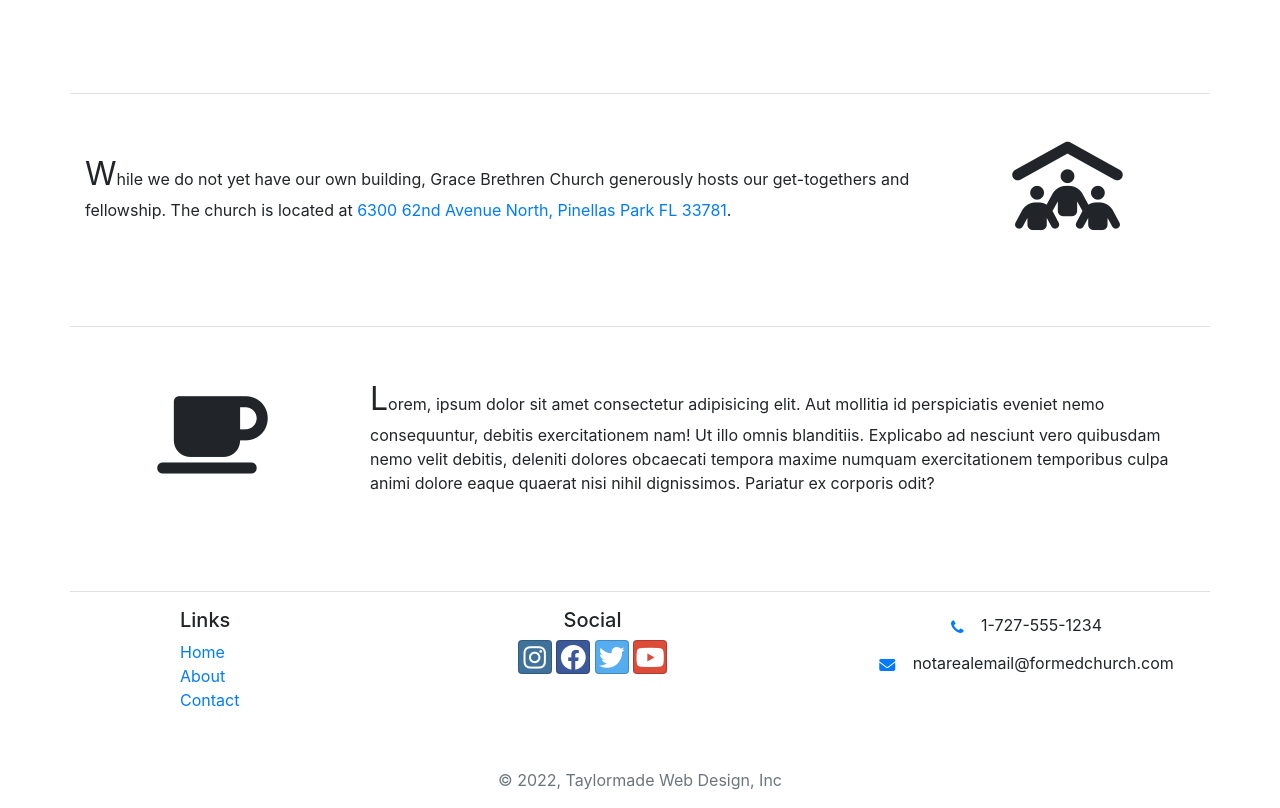
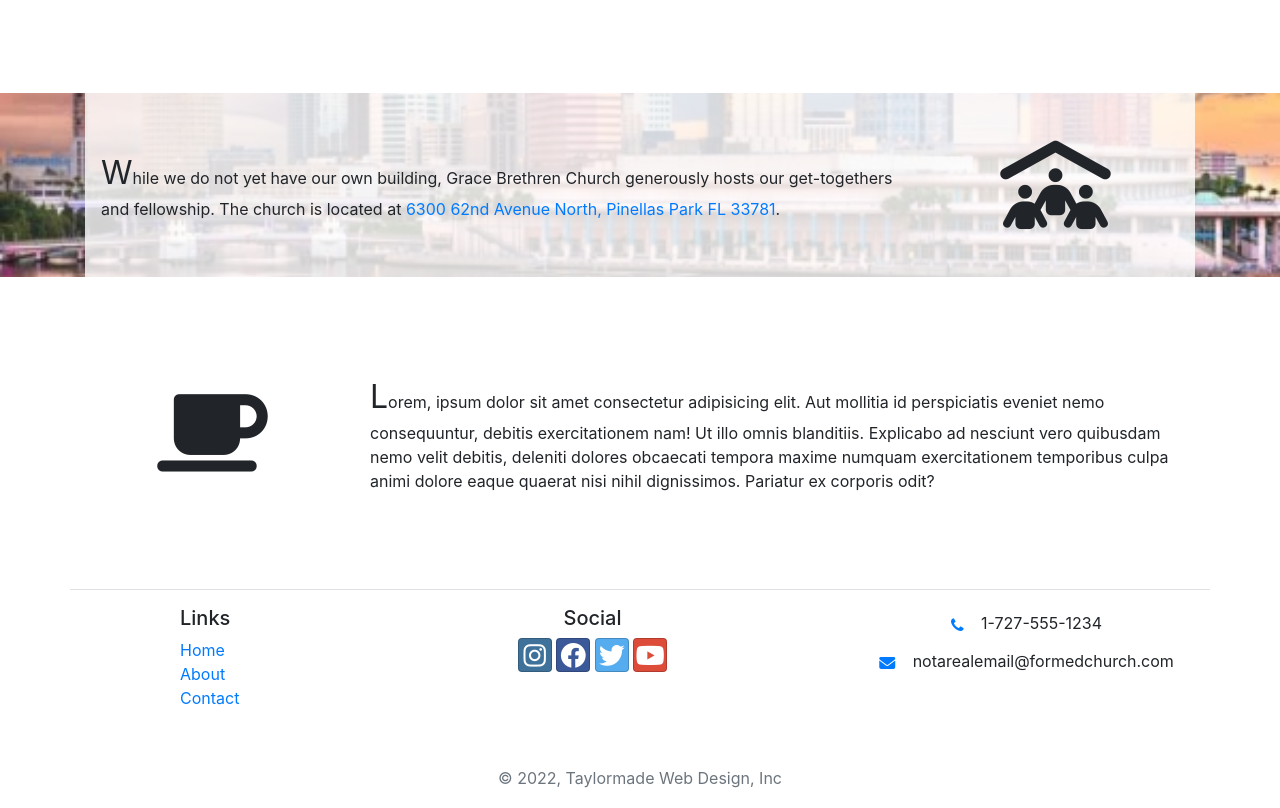
Before and after one commit to drewjtaylor/formed_church, a website: page index.html in a window 1280 px wide. Shown: the part 1231-2039 px from the top of the page. Drawn offline with nearby package versions, Linux system fonts and the light colour scheme.

Commit message:
Added parallax effect to main page

```diff
--- a/css/style.scss
+++ b/css/style.scss
@@ -189,3 +189,18 @@ $tertiary-font: 'Caveat', cursive;
 .form-label {
     font-weight: bold;
 }
+
+.parallax {
+    /* The image used */
+    background-image: url("../img/assist-tampa-600x401.jpg");
+
+    /* Set a specific height */
+
+    // Makes the width extend beyond container for the effect
+
+    /* Create the parallax scrolling effect */
+    background-attachment: fixed;
+    background-position: center;
+    background-repeat: no-repeat;
+    background-size: cover;
+  }
--- a/index.html
+++ b/index.html
@@ -124,17 +124,27 @@
             <h1 class="col-9 subhead style-font">Lorem ipsum dolor sit amet consectetur adipisicing elit. Deserunt, eius.
             </h1>
         </div>
+    </div>
 
-        <div class="row my-5 py-5 border-top align-items-center fade-in">
-            <div class="col-md-9 subhead order-2 order-md-1">
-                While we do not yet have our own building, Grace Brethren Church generously hosts our get-togethers and fellowship. The church is located at <a href="">6300 62nd Avenue North, Pinellas Park FL 33781</a>.
-            </div>
-            <div class="col col-md-3 text-center order-1 order-md-2">
-                <i class="fa-solid fa-people-roof title-logo"></i>
+
+        <div class="parallax">
+            <div class="container">
+                <div class="light-box px-3">
+                    <div class="row my-5 py-5 align-items-center fade-in">
+                            <div class="col-md-9 subhead order-2 order-md-1">
+                                While we do not yet have our own building, Grace Brethren Church generously hosts our get-togethers and fellowship. The church is located at <a href="">6300 62nd Avenue North, Pinellas Park FL 33781</a>.
+                            </div>
+                            <div class="col col-md-3 text-center order-1 order-md-2">
+                                <i class="fa-solid fa-people-roof title-logo"></i>
+                            </div>
+                    </div>
+                </div>
             </div>
         </div>
 
-        <div class="row my-5 py-5 border-top align-items-center fade-in">
+
+    <div class="container">
+        <div class="row my-5 py-5 align-items-center fade-in">
             <div class="col col-md-3 text-center">
                 <i class="fa-solid fa-mug-saucer title-logo"></i>
             </div>
```
Also changed, not shown: css/style.css.
